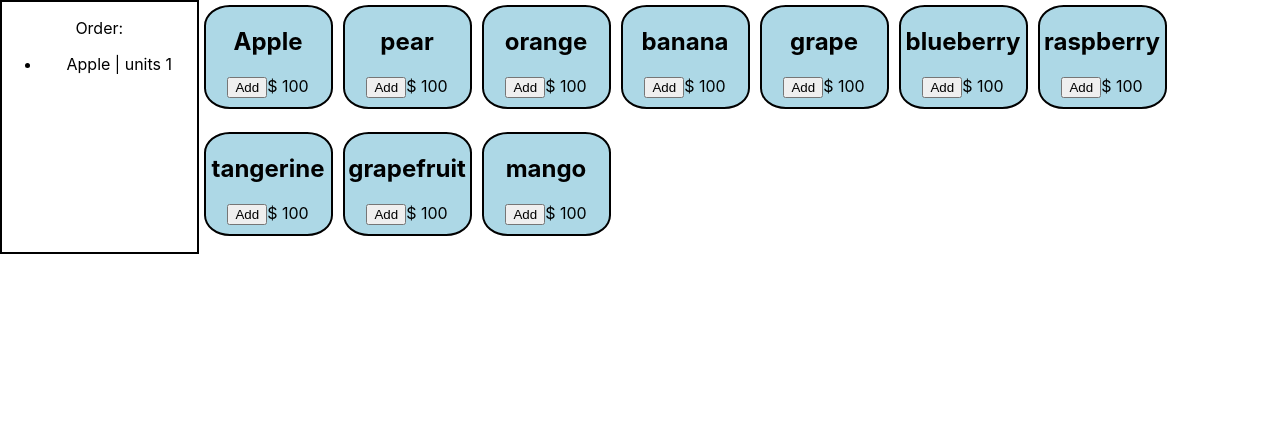
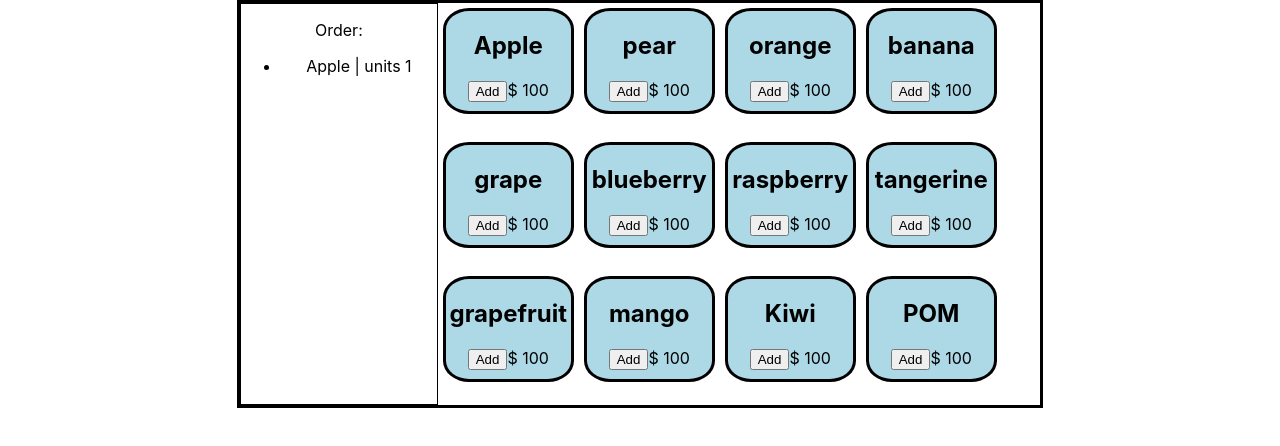
Before and after one commit to marcusgalvin/POS-Stystem-React, a React (Create React App) app in the folder client/: page / in a window 1280 px wide. Shown: the top 446 px of the page. Built offline with nearby package versions, Linux system fonts and the light colour scheme.

Commit message:
updated formatting

```diff
--- a/client/src/App.css
+++ b/client/src/App.css
@@ -3,13 +3,18 @@
   justify-content: center;
   text-align: center;
   margin: auto;
+  width: 800px;
+  /* height: 1000px; */
+  border-style: solid;
+  /* border-width: 2px; */
+  /* background-color: orange; */
 }
 
 .items {
-  width: 250px;
-  height: 250px;
+  width: 550px;
+  height: 400px;
   border-style: solid;
-  border-width: 2px;
+  border-width: 1px;
 }
 
 .test {
@@ -24,7 +29,7 @@
   border-style: solid;
   width: 125px;
   height: 100px;
-  border-width: 2px;
+  /* border-width: 2px; */
   margin: 5px;
 
   border-radius: 20%;
--- a/client/src/App.js
+++ b/client/src/App.js
@@ -67,6 +67,18 @@ const products = [
     desc: "text",
     price: 100
   },
+  {
+    id: 11,
+    name: "Kiwi",
+    desc: "text",
+    price: 100
+  },
+  {
+    id: 12,
+    name: "POM",
+    desc: "text",
+    price: 100
+  },
 ];
 
 class App extends Component {
@@ -79,7 +91,7 @@ class App extends Component {
         name: "Apple",
         desc: "text",
         price: 100,
-        units: 1
+        units: 1,
       }
       ]
 
```
